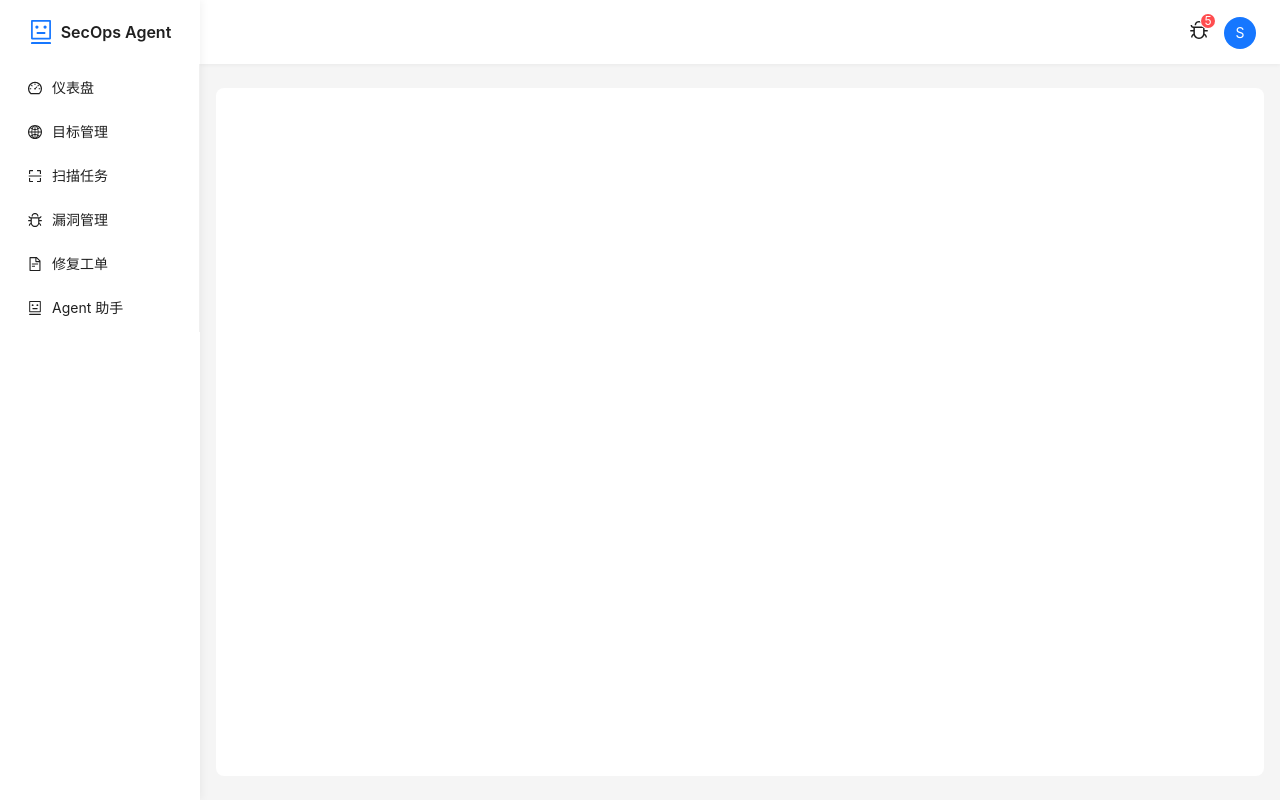
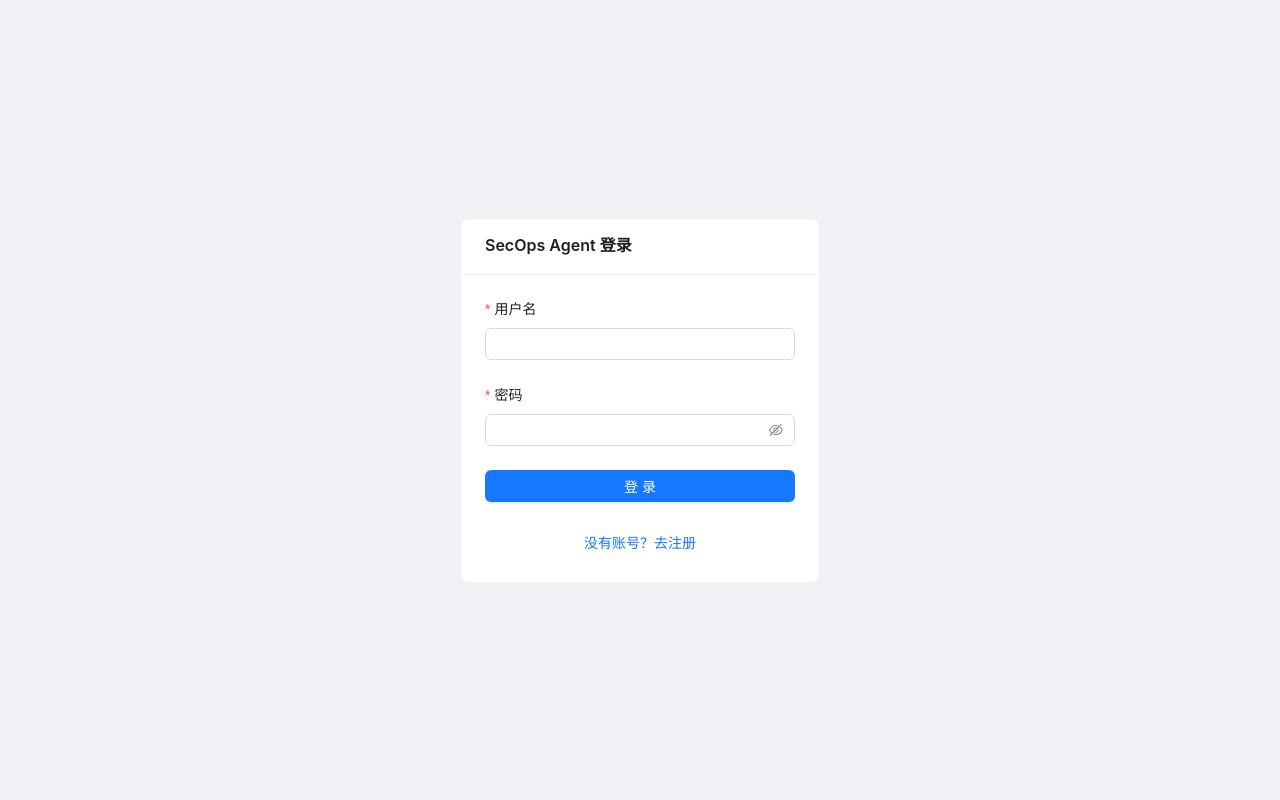
Before and after one commit to Samantha09/secops-agent, a React (Vite) app in the folder frontend/: page /login in a window 1280 px wide. Built offline with nearby package versions, Linux system fonts and the light colour scheme.

Commit message:
feat(auth): 集成路由守卫、AuthProvider 和退出登录

```diff
--- a/frontend/src/App.jsx
+++ b/frontend/src/App.jsx
@@ -1,7 +1,10 @@
 import React from 'react'
 import { Routes, Route, Navigate } from 'react-router-dom'
 import { Layout } from 'antd'
+import { useAuth } from './context/AuthContext'
 import AppLayout from './components/layout/AppLayout'
+import Login from './pages/Login'
+import Register from './pages/Register'
 import Dashboard from './pages/Dashboard'
 import Targets from './pages/Targets'
 import ScanTasks from './pages/ScanTasks'
@@ -11,12 +14,24 @@ import AgentChat from './pages/AgentChat'
 
 const { Content } = Layout
 
+function ProtectedRoute({ children }) {
+  const { isLoggedIn } = useAuth()
+  return isLoggedIn ? children : <Navigate to="/login" replace />
+}
+
 function App() {
+  const { isLoggedIn } = useAuth()
+
   return (
+    <Routes>
+      <Route path="/login" element={isLoggedIn ? <Navigate to="/dashboard" /> : <Login />} />
+      <Route path="/register" element={isLoggedIn ? <Navigate to="/dashboard" /> : <Register />} />
+      <Route path="/" element={<Navigate to="/dashboard" replace />} />
+      <Route path="*" element={
+        <ProtectedRoute>
           <AppLayout>
             <Content style={{ margin: '24px 16px', padding: 24, background: '#fff', borderRadius: 8 }}>
               <Routes>
-          <Route path="/" element={<Navigate to="/dashboard" replace />} />
                 <Route path="/dashboard" element={<Dashboard />} />
                 <Route path="/targets" element={<Targets />} />
                 <Route path="/scans" element={<ScanTasks />} />
@@ -26,6 +41,9 @@ function App() {
               </Routes>
             </Content>
           </AppLayout>
+        </ProtectedRoute>
+      } />
+    </Routes>
   )
 }
 
--- a/frontend/src/components/layout/AppLayout.jsx
+++ b/frontend/src/components/layout/AppLayout.jsx
@@ -1,5 +1,6 @@
 import React, { useState } from 'react'
 import { useNavigate, useLocation } from 'react-router-dom'
+import { useAuth } from '../../context/AuthContext'
 import {
   Layout,
   Menu,
@@ -7,6 +8,7 @@ import {
   Badge,
   Space,
   Typography,
+  Dropdown,
 } from 'antd'
 import {
   DashboardOutlined,
@@ -15,6 +17,7 @@ import {
   BugOutlined,
   FileTextOutlined,
   RobotOutlined,
+  LogoutOutlined,
 } from '@ant-design/icons'
 
 const { Header, Sider } = Layout
@@ -33,6 +36,11 @@ export default function AppLayout({ children }) {
   const [collapsed, setCollapsed] = useState(false)
   const navigate = useNavigate()
   const location = useLocation()
+  const { logout } = useAuth()
+
+  const userMenuItems = [
+    { key: 'logout', icon: <LogoutOutlined />, label: '退出登录', onClick: logout }
+  ]
 
   return (
     <Layout style={{ minHeight: '100vh' }}>
@@ -76,7 +84,9 @@ export default function AppLayout({ children }) {
             <Badge count={5} size="small">
               <BugOutlined style={{ fontSize: 18 }} />
             </Badge>
-            <Avatar style={{ backgroundColor: '#1677ff' }}>S</Avatar>
+            <Dropdown menu={{ items: userMenuItems }} placement="bottomRight">
+              <Avatar style={{ backgroundColor: '#1677ff', cursor: 'pointer' }}>S</Avatar>
+            </Dropdown>
           </Space>
         </Header>
         {children}
--- a/frontend/src/main.jsx
+++ b/frontend/src/main.jsx
@@ -1,13 +1,16 @@
 import React from 'react'
 import ReactDOM from 'react-dom/client'
 import { BrowserRouter } from 'react-router-dom'
+import { AuthProvider } from './context/AuthContext'
 import App from './App'
 import './index.css'
 
 ReactDOM.createRoot(document.getElementById('root')).render(
   <React.StrictMode>
     <BrowserRouter>
-      <App />
+      <AuthProvider>
+        <App />
+      </AuthProvider>
     </BrowserRouter>
   </React.StrictMode>,
 )
```
Lines whose indentation alone changed are shown as unchanged.
